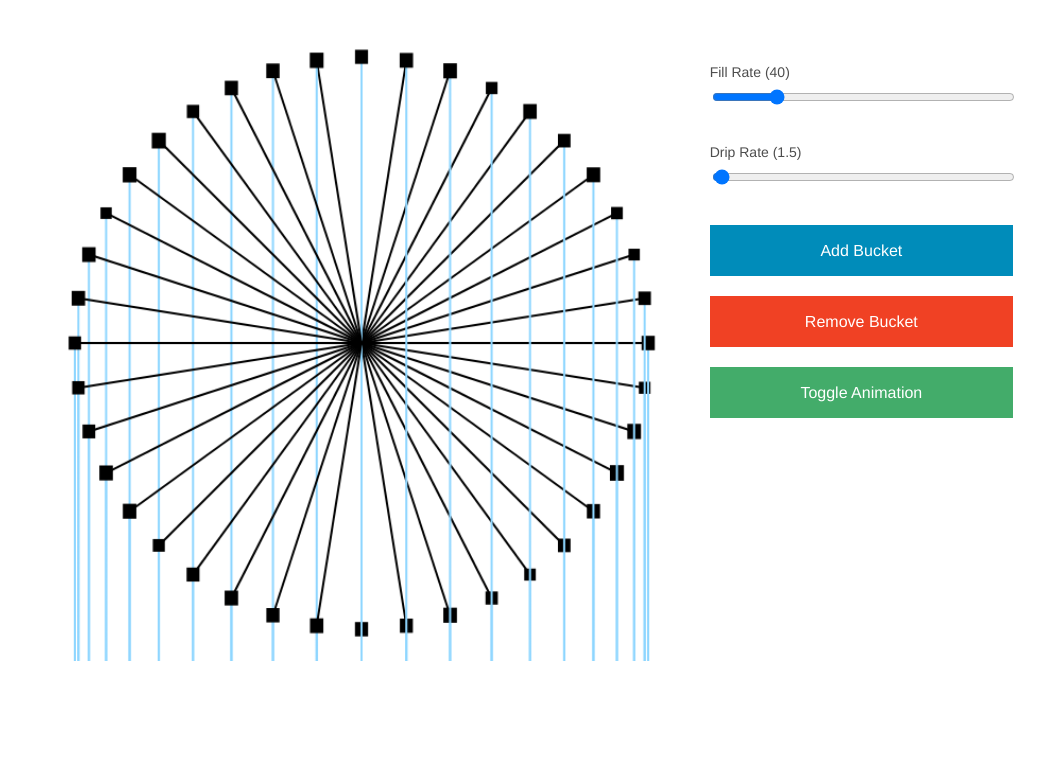
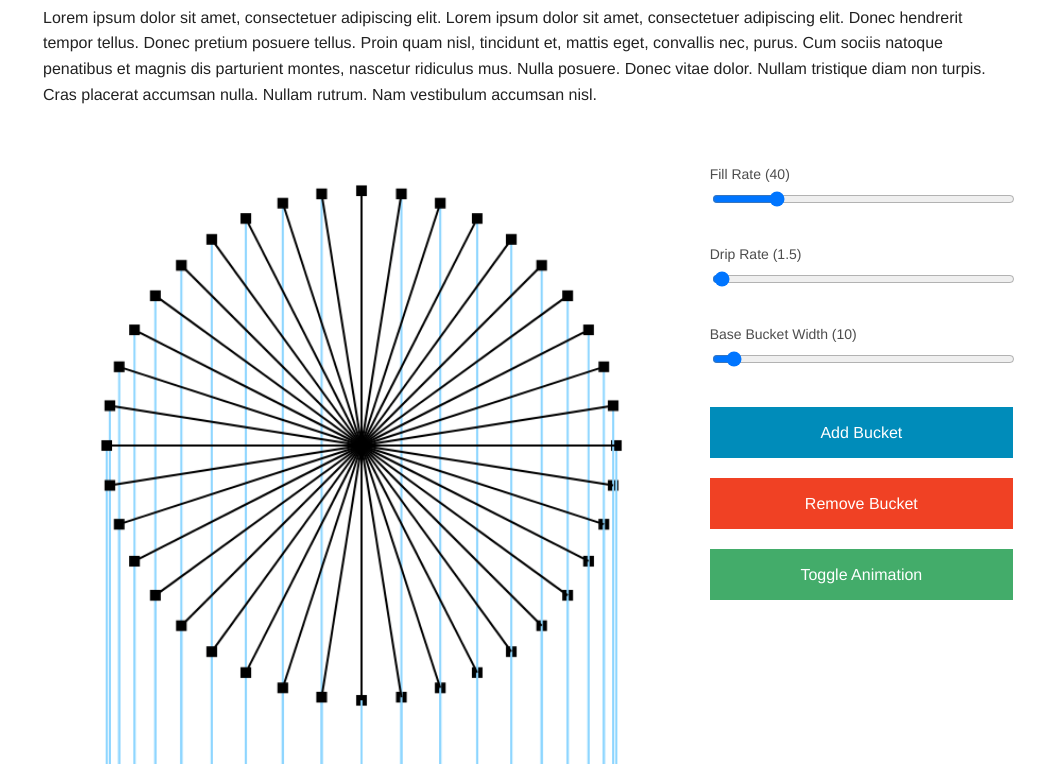
Before and after one commit to clawtros/canvas-water-wheel, a plain HTML site: page index.html in a window 1280 px wide. Shown: the part 68-832 px from the top of the page, without its empty margins (112-1157 px from the left). Before the commit the page ends 800 px from the top, so only its background shows below. Drawn offline with nearby package versions, Linux system fonts and the light colour scheme.

Commit message:
add width selector

```diff
--- a/index.html
+++ b/index.html
@@ -13,19 +13,22 @@
         <h1>Lorenz Water Wheel</h1>
       </div>
     </div>
+
     <div class="row">
       <div class="large-12 columns">
 	<p>
-
+	 Lorem ipsum dolor sit amet, consectetuer adipiscing elit.  Lorem ipsum dolor sit amet, consectetuer adipiscing elit. Donec hendrerit tempor tellus. Donec pretium posuere tellus. Proin quam nisl, tincidunt et, mattis eget, convallis nec, purus. Cum sociis natoque penatibus et magnis dis parturient montes, nascetur ridiculus mus. Nulla posuere. Donec vitae dolor. Nullam tristique diam non turpis. Cras placerat accumsan nulla. Nullam rutrum. Nam vestibulum accumsan nisl.
 	</p>
       </div>
     </div>
+
     <div class="row">
       <canvas class="medium-8 columns" width="600" height="600" id="c"></canvas>
       <div class="medium-4 columns">
 	<div id="controls">
 	  <label>Fill Rate (<span id="fill_value">40</span>)</label><input type="range" min="0" max="200" value="40" id="fill_slider">
 	  <label>Drip Rate (<span id="drip_value">1.5</span>)</label><input type="range" min="0" max="200" step="0.1" value="1.5" id="drip_slider">
+	  <label>Base Bucket Width (<span id="width_value">10</span>)</label><input type="range" min="0" max="200" step="1" value="10" id="width_slider">
 	  <button class="" id="add_bucket_button">Add Bucket</button>
 	  <button class="alert" id="remove_bucket_button">Remove Bucket</button>
 	  <button class="success" id="toggle_animation_button">Toggle Animation</button>
@@ -58,5 +61,12 @@
     document.getElementById('toggle_animation_button').addEventListener('click', function() {
        wheel.toggleAnimating();
     });
+    document.getElementById('width_slider').addEventListener('input', function() {
+       var parsed = parseFloat(this.value);
+       wheel.adjustBaseBucketWidth(parsed);
+       document.getElementById('width_value').innerHTML = parsed;
+       wheel.draw();
+    });
+
   </script>
 </html>
--- a/waterwheel.js
+++ b/waterwheel.js
@@ -1,8 +1,6 @@
 /* global _*/
 
 (function (context) {
-  var lastDash = 0;
-
   var Bucket = function(angle, wheel) {
     this.wheelSize = wheel.canvas.width;
     this.wheel = wheel;
@@ -10,13 +8,13 @@
     this.angle = angle;
     this.initialize();
     this.__defineGetter__('width', function() {
-      return this._width + Math.sqrt(this.mass) / 3;
+      return this._width + this.mass / ((this.wheel.numBuckets+1)*15);
     });
     this.__defineSetter__('width', function(width) {
       this._width = width;
     });
     this.__defineGetter__('height', function() {
-      return this._height + Math.sqrt(this.mass) / 2;
+      return this._height + this.mass / ((this.wheel.numBuckets+1)*15);
     });
     this.__defineSetter__('height', function(height) {
       this._height = height;
@@ -32,8 +30,8 @@
       return Math.sin(this.angle) * this.mass * -1;
     },
     updatePosition: function() {
-      this.x = this.wheelSize * 0.5 + this.wheelSize * 0.45 * Math.sin(this.angle);
-      this.y = this.wheelSize * 0.5 + this.wheelSize * 0.45 * Math.cos(this.angle);
+      this.x = this.wheelSize * 0.5 + this.wheelSize * 0.4 * Math.sin(this.angle);
+      this.y = this.wheelSize * 0.5 + this.wheelSize * 0.4 * Math.cos(this.angle);
     },
     draw: function(ctx) {
       this.updatePosition();
@@ -43,7 +41,6 @@
         ctx.fillStyle = '#8ED6FF';
         ctx.strokeStyle = '#8ED6FF';
         ctx.beginPath();
-        ctx.setLineDash([5, lastDash % 5]);
         ctx.moveTo(this.x, this.y);
         ctx.lineTo(this.x, 0);
         ctx.lineWidth = (this.wheel.fillRate / 200.0) * 20;
@@ -54,18 +51,9 @@
         ctx.fillStyle = '#000000';
       }
 
-      ctx.setLineDash([0]);
-
-      ctx.beginPath();
-      ctx.moveTo(this.x, this.y);
-      ctx.lineTo(this.wheelSize/2, this.wheelSize/2);
-      ctx.lineWidth = 2;
-      ctx.stroke();
-
       if (this.mass > 0) {
         ctx.strokeStyle = '#8ED6FF';
         ctx.beginPath();
-        ctx.setLineDash([5, lastDash % 5]);
         ctx.moveTo(this.x, this.y);
         if (this.targetBucket) {
           ctx.lineTo(this.targetBucket.x, this.targetBucket.y);
@@ -85,24 +73,22 @@
   };
 
   var Wheel = function(numBuckets, fillRate, drainRate, canvas) {
-    this.numBuckets = numBuckets;
+    this.initialBuckets = numBuckets;
     this.fillRate = fillRate;
     this.drainRate = drainRate;
     this.canvas = canvas;
     this.ctx = canvas.getContext('2d');
-    this.framesRendered = 0;
     this.initialize();
   }
 
   Wheel.prototype = {
+    friction: 0.01,
+    framesRenderer: 0,
     spoutPosition: 300,
     initialize: function() {
-      if (!this.ctx.setLineDash) {
-        this.ctx.setLineDash = function() {};
-      }
       _.bindAll(this, 'toggleAnimating', 'animate', 'draw');
       this.buckets = [];
-      for (var i = 0; i < this.numBuckets; i++) {
+      for (var i = 0; i < this.initialBuckets; i++) {
         this.addBucket();
       }
       this.draw();
@@ -114,14 +100,20 @@
         this.buckets[i].angle = i * angleDelta;
       }
       this.buckets.push(new Bucket((i) * angleDelta, this));
+      this.numBuckets = this.buckets.length;
     },
-
+    adjustBaseBucketWidth: function(newValue) {
+      for (var i = 0; i < this.buckets.length; i++) {
+        this.buckets[i]._width = newValue;
+      }
+    },
     removeBucket: function() {
       this.buckets = this.buckets.slice(1);
       var angleDelta = 2 * Math.PI / (this.buckets.length);
       for (var i = 0; i < this.buckets.length; i++) {
         this.buckets[i].angle = i * angleDelta;
       }
+      this.numBuckets = this.buckets.length;
     },
 
     toggleAnimating: function() {
@@ -173,6 +165,10 @@
       this.drainRate = newValue;
     },
 
+    setFriction: function(newValue) {
+      this.friction = newValue;
+    },
+
     animate: function() {
       var angularForce = 0;
       this.fillSpoutTarget();
@@ -180,6 +176,7 @@
         this.buckets[i].targetBucket = false;
         angularForce += this.buckets[i].getDownwardForce();
       }
+      angularForce *= 1 - this.friction;
       for (i = 0, l = this.buckets.length; i < l; i++) {
         this.buckets[i].angle += angularForce / (1000 * this.numBuckets);
         if (this.buckets[i].mass > this.drainRate) {
@@ -196,11 +193,24 @@
       }
       this.draw();
     },
+
+    drawSpokes: function() {
+      for (var i = 0, l = this.buckets.length; i < l; i++) {
+        this.ctx.beginPath();
+        this.ctx.moveTo(this.buckets[i].x, this.buckets[i].y);
+        this.ctx.lineTo(this.canvas.width / 2, this.canvas.height / 2);
+        this.ctx.lineWidth = 2;
+        this.ctx.stroke();
+      }
+    },
     draw: function() {
       this.ctx.clearRect(0, 0, this.canvas.width, this.canvas.height);
+
       for (var i = 0, l = this.buckets.length; i < l; i++) {
+
         this.buckets[i].draw(this.ctx);
       }
+      this.drawSpokes();
     }
 
   };
```
